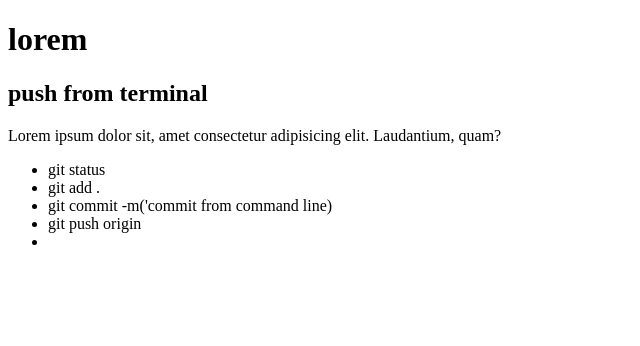
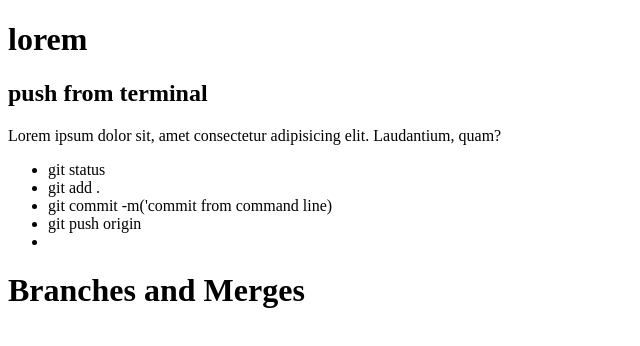
Before and after one commit to pini01ru/Griff-repo, a plain HTML site: page index.html in a window 1280 px wide. Shown: the whole page, without its empty margins (0-640 px from the left). Drawn offline with Linux system fonts and the light colour scheme.

Commit message:
Update index.html

```diff
--- a/index.html
+++ b/index.html
@@ -18,6 +18,7 @@
         <li>git push origin</li>
         <li></li>
     </ul>
+    <h1>Branches and Merges</h1>
 </body>
 
 </html>
```
